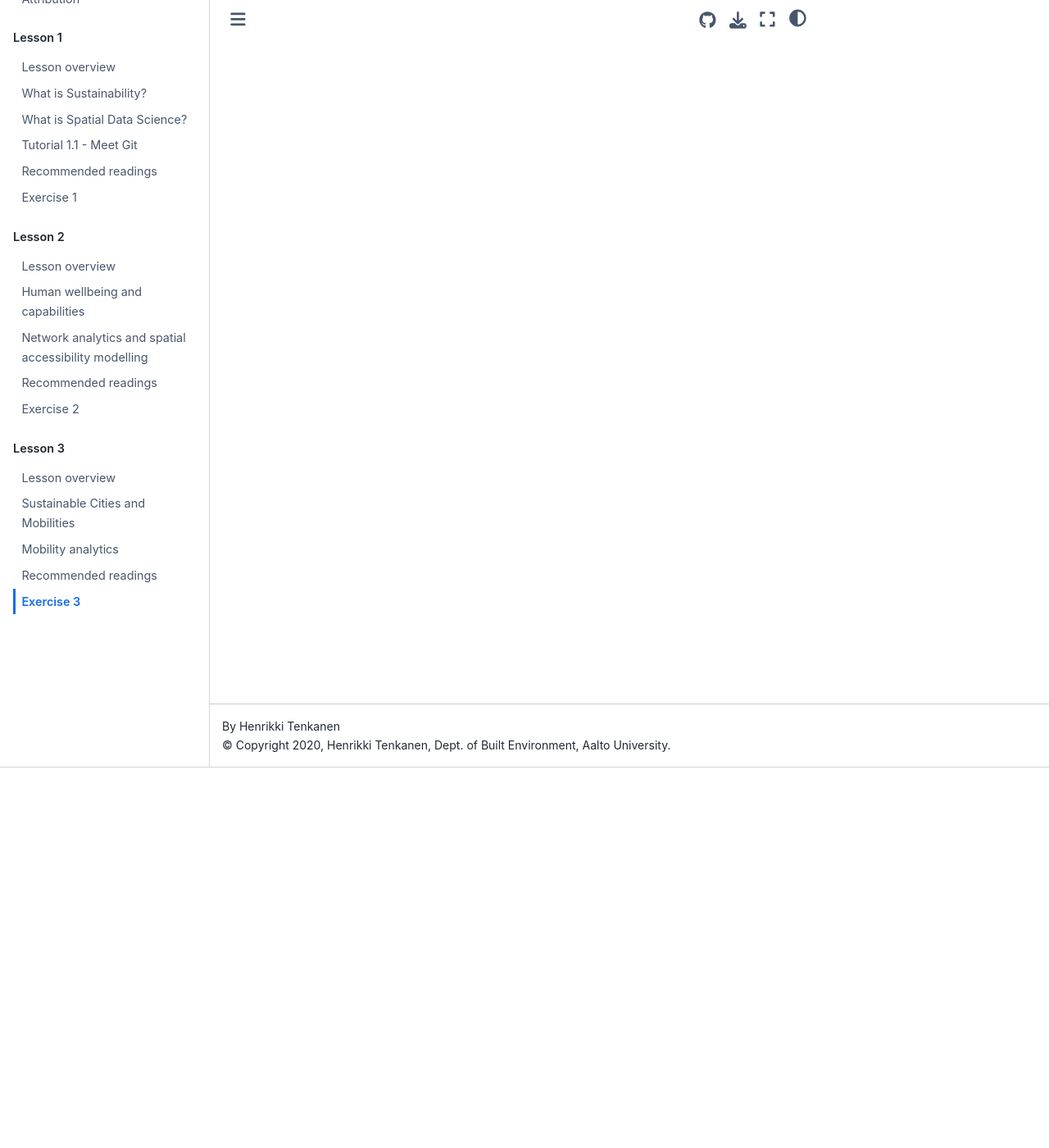
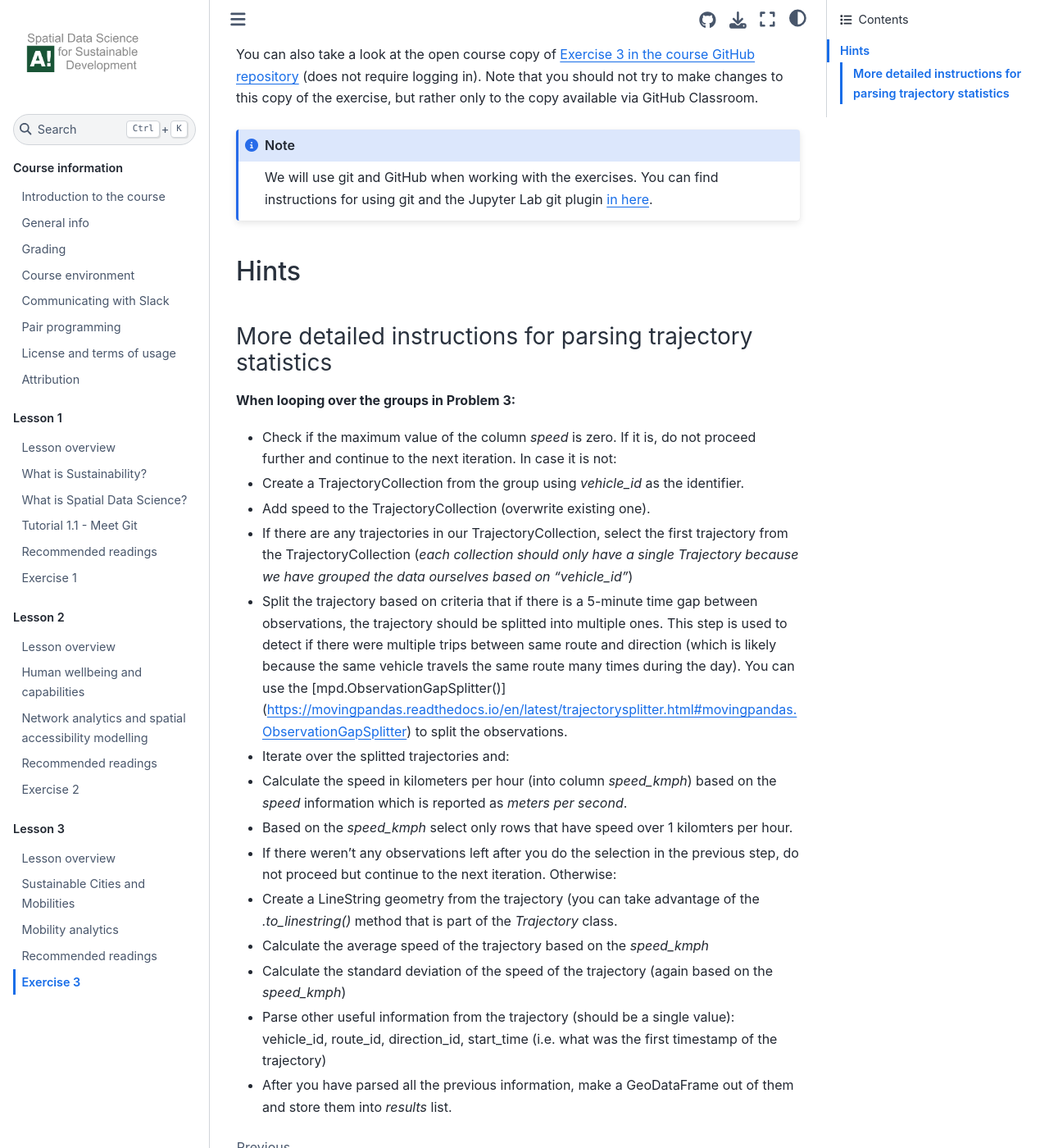
Before and after one commit to AaltoGIS/Sustainability-GIS, a Sphinx documentation site: the page built from source/lessons/L3/exercise-3.rst, in a window 1280 px wide and 1400 px high, scrolled down 464 px. Shown: the whole window at 82% size. Built offline with Sphinx 7.4.7 and the Sphinx Book theme 1.1.4, drawn with Linux system fonts in a browser that asks for light colours; pages that are not in the unit, such as notebooks, are missing from menus; some of the changed text lies outside the part shown; grey boxes are pictures that could not be loaded.

Commit message:
Update Exercise 3 link

```diff
--- a/source/lessons/L3/exercise-3.rst
+++ b/source/lessons/L3/exercise-3.rst
@@ -1,27 +1,45 @@
 Exercise 3
 ==========
 
-**Due date:** Please complete this exercise by **the end of day on Wednesday the 3rd of February 2021** (day before the next practical session).
+**Due date:** Please complete this exercise by **the end of day on Friday the 5th of February 2021** (day **after** the next practical session).
+
+.. admonition:: Exercise 3 - Start your assignment
+
+    You can start working on your personal (private) copy of Exercise by `accepting the GitHub Classroom assignment <https://classroom.github.com/a/LOJ_4rPG>`__. Notice that if you are using
+    GitHub Classroom for the first time, it might ask from you a permission to verify your GitHub identity. In such case, choose "Authorize GitHub Classroom".
+
+    After you have your personal exercise in GitHub, start doing the programming using CSC Notebooks:
+
+    .. image:: https://img.shields.io/badge/launch-CSC%20notebook-blue.svg
+        :target: https://notebooks.csc.fi/#/blueprint/c54303e865294208ba1ef381332fd69b
+
+You can also take a look at the open course copy of `Exercise 3 in the course GitHub repository <https://github.com/Sustainability-GIS-2021/Exercise-3>`__ (does not require logging in).
+Note that you should not try to make changes to this copy of the exercise, but rather only to the copy available via GitHub Classroom.
 
 .. note::
 
-    Exercise 3 will be published before practical session on Thursday.
+    We will use git and GitHub when working with the exercises.
+    You can find instructions for using git and the Jupyter Lab git plugin :doc:`in here <../L1/git-basics>`.
 
-..
-    .. admonition:: Exercise 3 - Start your assignment
+Hints
+-----
 
-        You can start working on your personal (private) copy of Exercise by `accepting the GitHub Classroom assignment <>`__. Notice that if you are using
-        GitHub Classroom for the first time, it might ask from you a permission to verify your GitHub identity. In such case, choose "Authorize GitHub Classroom".
+More detailed instructions for parsing trajectory statistics
+~~~~~~~~~~~~~~~~~~~~~~~~~~~~~~~~~~~~~~~~~~~~~~~~~~~~~~~~~~~~
 
-        After you have your personal exercise in GitHub, start doing the programming using CSC Notebooks:
+**When looping over the groups in Problem 3:**
 
-        .. image:: https://img.shields.io/badge/launch-CSC%20notebook-blue.svg
-            :target: https://notebooks.csc.fi/#/blueprint/c54303e865294208ba1ef381332fd69b
-
-    You can also take a look at the open course copy of `Exercise 3 in the course GitHub repository <https://github.com/Sustainability-GIS-2021/Exercise-3>`__ (does not require logging in).
-    Note that you should not try to make changes to this copy of the exercise, but rather only to the copy available via GitHub Classroom.
-
-    .. note::
-
-        We will use git and GitHub when working with the exercises.
-        You can find instructions for using git and the Jupyter Lab git plugin :doc:`in here <../L1/git-basics>`.
+- Check if the maximum value of the column `speed` is zero. If it is, do not proceed further and continue to the next iteration. In case it is not:
+- Create a TrajectoryCollection from the group using `vehicle_id` as the identifier.
+- Add speed to the TrajectoryCollection (overwrite existing one).
+- If there are any trajectories in our TrajectoryCollection, select the first trajectory from the TrajectoryCollection (*each collection should only have a single Trajectory because we have grouped the data ourselves based on "vehicle_id"*)
+- Split the trajectory based on criteria that if there is a 5-minute time gap between observations, the trajectory should be splitted into multiple ones. This step is used to detect if there were multiple trips between same route and direction (which is likely because the same vehicle travels the same route many times during the day). You can use the [mpd.ObservationGapSplitter()](https://movingpandas.readthedocs.io/en/latest/trajectorysplitter.html#movingpandas.ObservationGapSplitter) to split the observations.
+- Iterate over the splitted trajectories and:
+- Calculate the speed in kilometers per hour (into column `speed_kmph`) based on the `speed` information which is reported as `meters per second`.
+- Based on the `speed_kmph` select only rows that have speed over 1 kilomters per hour.
+- If there weren't any observations left after you do the selection in the previous step, do not proceed but continue to the next iteration. Otherwise:
+- Create a LineString geometry from the trajectory (you can take advantage of the `.to_linestring()` method that is part of the `Trajectory` class.
+- Calculate the average speed of the trajectory based on the `speed_kmph`
+- Calculate the standard deviation of the speed of the trajectory (again based on the `speed_kmph`)
+- Parse other useful information from the trajectory (should be a single value): vehicle_id, route_id, direction_id, start_time (i.e. what was the first timestamp of the trajectory)
+- After you have parsed all the previous information, make a GeoDataFrame out of them and store them into `results` list.
```
